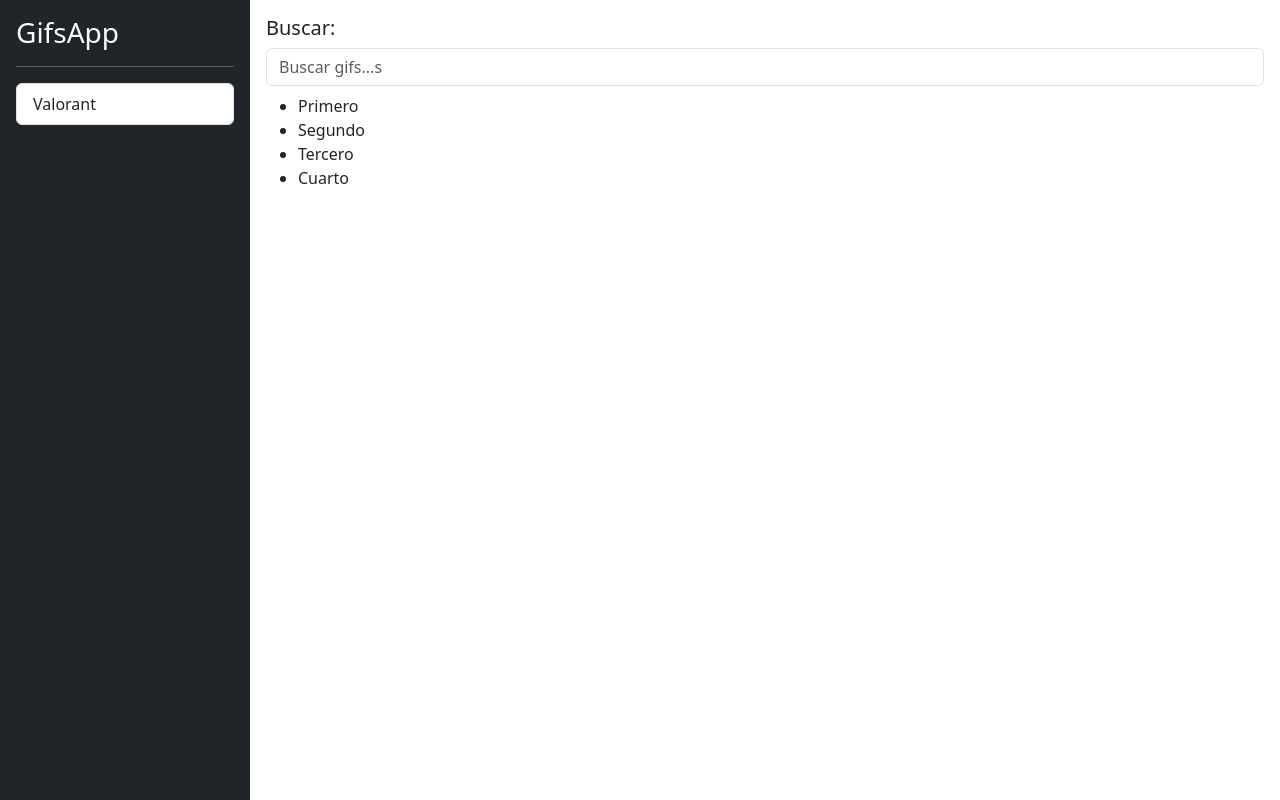
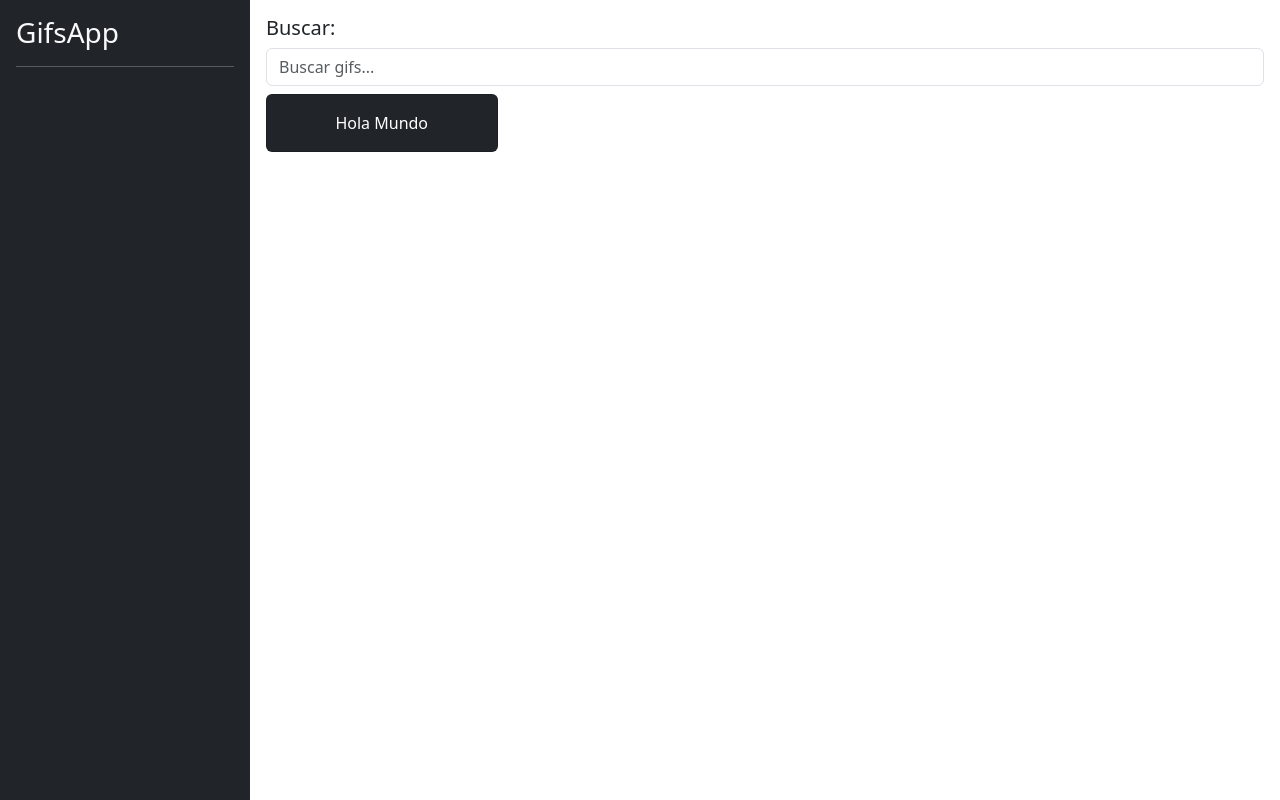
Before and after one commit to lafayetes/GifsApp, an Angular app: page / in a window 1280 px wide. Built offline with nearby package versions, Linux system fonts and the light colour scheme.

Commit message:
added validations to the gifs service

```diff
--- a/src/app/gifs/components/card-list/card-list.component.html
+++ b/src/app/gifs/components/card-list/card-list.component.html
@@ -1,6 +1,16 @@
-<ul>
-  <li>Primero</li>
-  <li>Segundo</li>
-  <li>Tercero</li>
-  <li>Cuarto</li>
-</ul>
+<div class="row">
+  <!-- Aqui basicamente podemos aclarar que md es pantallas medianas y decimos que en el row ocupe 3 espacios en pantallas medias y 6 espacios en pantallas chicas -->
+  <div class="col-md-3 col-sm-6">
+    <div class="card mb-2 text-center bg-dark">
+      <!-- TODO: Crear imagen -->
+
+      <div class="card-body text-white">
+        <p class="card-text">
+          Hola Mundo
+        </p>
+      </div>
+
+    </div>
+  </div>
+
+</div>
--- a/src/app/gifs/components/search-box/search-box.component.html
+++ b/src/app/gifs/components/search-box/search-box.component.html
@@ -1,4 +1,7 @@
 <h5>Buscar:</h5>
 <input type="text"
 class="form-control"
-placeholder="Buscar gifs...s">
+placeholder="Buscar gifs..."
+(keyup.enter)="searchTag()"
+#txtTagInput
+>
--- a/src/app/gifs/components/search-box/search-box.component.ts
+++ b/src/app/gifs/components/search-box/search-box.component.ts
@@ -1,9 +1,31 @@
-import { Component } from '@angular/core';
+import { Component, ElementRef, ViewChild } from '@angular/core';
+import { GifsService } from '../../services/gifs.service';
 
 @Component({
   selector: 'gifs-search-box',
   templateUrl: './search-box.component.html',
 })
+
+//Datos importantes: En html para poner una referencia y asi no llamar si es que no fuese necesario el formModule de angular  se puede referencia un input con el simbolo de # y asi obtener el value:
+// (keyup.enter)="searchTag(txtTagInput.value)"  ==> Datazo en angular puedes utilizar el keyup.enter para que ejecute una accion cuando se apriete enter
+// Ese txtTagInput viene siendo la referencia que se coloca en el html
 export class SearchBoxComponent {
-  constructor() { }
+  constructor(private gifsService:GifsService) { }
+  // esta es la manera sin  utilizar el view Child
+  // searchTag(newTag:string){
+    //   console.log({newTag});
+
+    // }
+    //Esta es la manera con viewChild
+    @ViewChild('txtTagInput')
+    public tagInput!:ElementRef<HTMLInputElement>;
+  searchTag(){
+    const newTag = this.tagInput.nativeElement.value;
+
+    this.gifsService.searchTag(newTag);
+    this.tagInput.nativeElement.value ='';
+
+    console.log({newTag});
+
+  }
 }
--- /dev/null
+++ b/src/app/gifs/services/gifs.service.ts
@@ -0,0 +1,33 @@
+import { Injectable } from '@angular/core';
+
+@Injectable({
+  providedIn: 'root'
+})
+export class GifsService {
+
+  private _tagsHistory: string[]=[];
+
+
+
+  constructor() { }
+
+  get tagsHistory(){
+    return [...this._tagsHistory];
+  }
+
+  private organizeHistory(tag:string){
+    tag = tag.toLowerCase();
+
+    if (this._tagsHistory.includes(tag)) {
+      this._tagsHistory= this.tagsHistory.filter((oltTag)=> oltTag !== tag);
+    }
+    this._tagsHistory.unshift(tag);
+    this._tagsHistory= this._tagsHistory.splice(0,10);
+  }
+  searchTag(tag:string) :void {
+    if (tag.length === 0) return;
+    this.organizeHistory(tag);
+    //this._tagsHistory.unshift(tag);
+  }
+
+}
--- a/src/app/shared/sidebar/sidebar.component.html
+++ b/src/app/shared/sidebar/sidebar.component.html
@@ -3,8 +3,8 @@
   <hr class="text-white">
 
   <div class="list-group list-reset">
-    <button class="list-group-item list-group-item-action">
-      Valorant
+    <button *ngFor="let tag of tags" class="list-group-item list-group-item-action">
+      {{tag | titlecase }}
     </button>
   </div>
 
--- a/src/app/shared/sidebar/sidebar.component.ts
+++ b/src/app/shared/sidebar/sidebar.component.ts
@@ -1,10 +1,16 @@
 import { Component } from '@angular/core';
+import { GifsService } from '../../gifs/services/gifs.service';
 
 @Component({
   selector: 'shared-sidebar',
   templateUrl: './sidebar.component.html',
   styleUrl: './sidebar.component.css'
 })
-export class SidebarComponent {
+export class SidebarComponent{
+  constructor(private gifsService:GifsService){}
+  data:string[]=[];
 
+get tags(){
+  return this.gifsService.tagsHistory;
 }
+}
```
Also changed, not shown: 1 other file (tests, documents, lock files or other folders).
